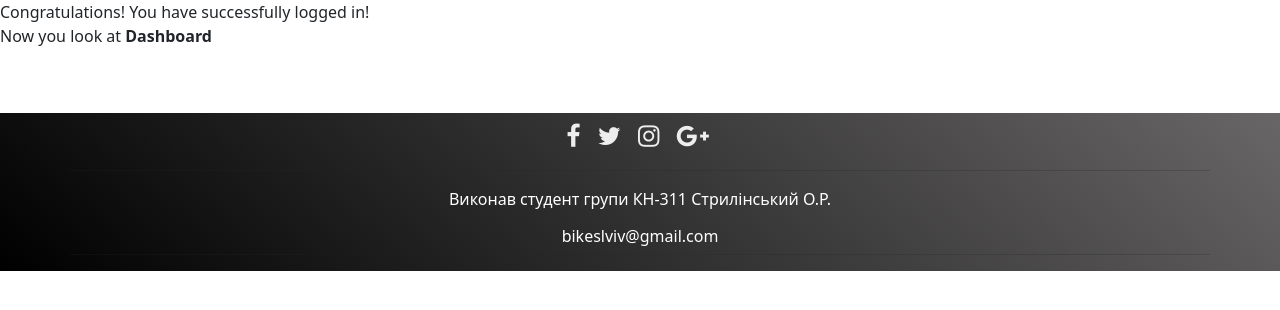
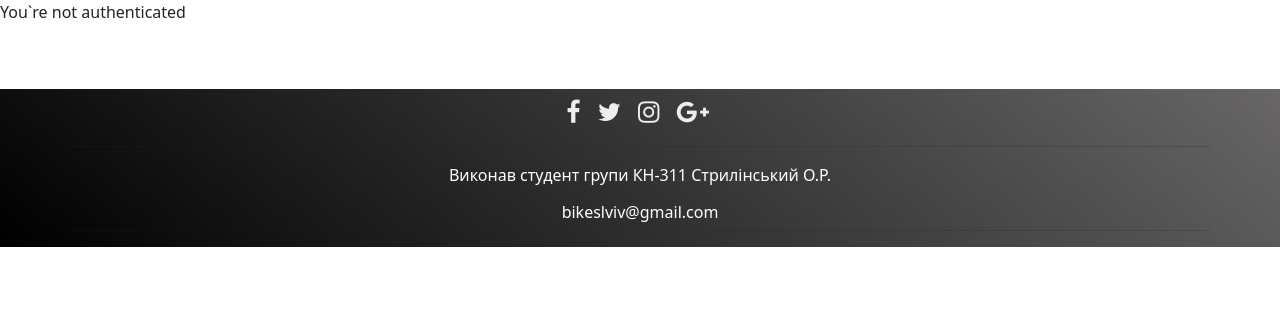
Before and after one commit to Oleh-Strylinskyi/MyBike, a Django app: page / in a window 1280 px wide. Shown: the part 101-411 px from the top of the page. Run offline with Django 3.2, Linux system fonts and the light colour scheme; parts of the project's set-up code (start-up, migrations or seed data) failed here and were passed over; some libraries are stand-ins or nearby versions; some web fonts are replaced.

Commit message:
add check is user authenticated

```diff
--- a/templates/dashboard.html
+++ b/templates/dashboard.html
@@ -1,6 +1,10 @@
 {% extends 'base.html' %}
 {% block content %}
-<div>Congratulations! You have successfully logged in!</div>
+    {% if user.is_authenticated %}
+        <div>Congratulations! You have successfully logged in!</div>
 
-<div>Now you look at <b>Dashboard</b></div>
+        <div>Now you look at <b>Dashboard</b></div>
+    {% else %}
+        <div>You`re not authenticated</div>
+    {% endif %}
 {% endblock content %}
```
